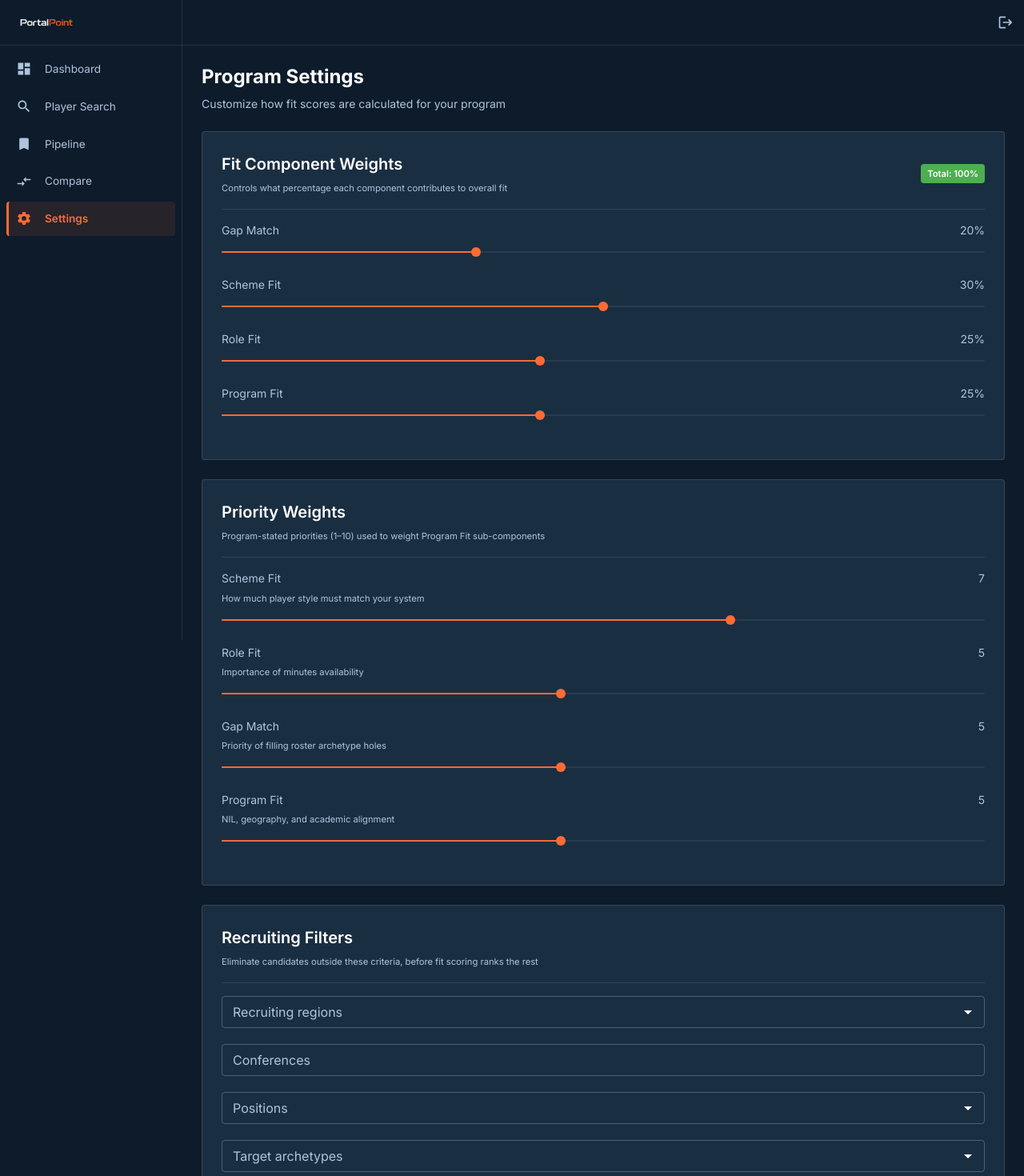
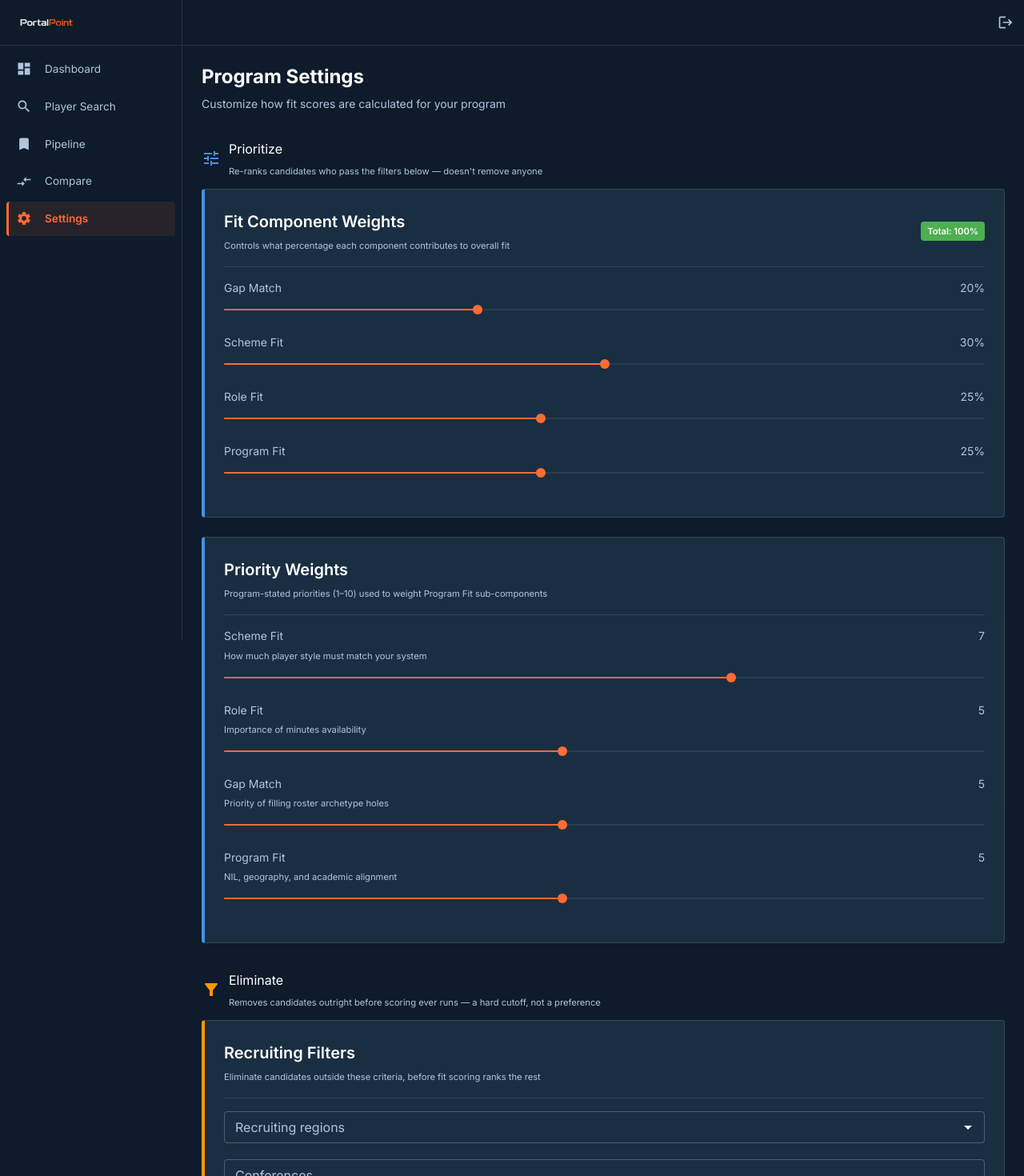
Before and after one commit to shanthg01/MIDS210-Capstone, a React (Vite) app in the folder frontend/: page /settings in a window 1280 px wide. Shown: the top 1470 px of the page at 80% size. Built offline with nearby package versions, Linux system fonts and the light colour scheme; no server answers; sample sign-in values are in the browser's storage.

Commit message:
add different fromt end configs

```diff
--- a/frontend/src/pages/SettingsPage.tsx
+++ b/frontend/src/pages/SettingsPage.tsx
@@ -1,4 +1,5 @@
 import { useEffect, useState } from 'react';
+import type { ReactNode } from 'react';
 import {
   Box,
   Typography,
@@ -14,6 +15,8 @@ import {
   TextField,
   Stack,
 } from '@mui/material';
+import TuneIcon from '@mui/icons-material/Tune';
+import FilterAltIcon from '@mui/icons-material/FilterAlt';
 import { useQuery, useQueryClient } from '@tanstack/react-query';
 import { getPreferences, updatePreferences } from '../api/users';
 import { useAuth } from '../context/AuthContext';
@@ -120,6 +123,37 @@ function SliderRow({
         onChange={(_, v) => onChange(v as number)}
         sx={{ py: 0.5 }}
       />
+    </Box>
+  );
+}
+
+// ── Mechanism group header ──────────────────────────────────────────────────────
+// Two different mechanisms live on this page: weights re-rank survivors, filters
+// eliminate candidates outright before scoring ever runs. Visually separating
+// them (icon + color accent) so that distinction isn't just implied by reading.
+
+function MechanismHeader({
+  icon,
+  title,
+  description,
+  color,
+}: {
+  icon: ReactNode;
+  title: string;
+  description: string;
+  color: string;
+}) {
+  return (
+    <Box sx={{ display: 'flex', alignItems: 'center', gap: 1.25, mb: 1.5, mt: 4 }}>
+      <Box sx={{ color, display: 'flex', alignItems: 'center' }}>{icon}</Box>
+      <Box>
+        <Typography variant="subtitle1" fontWeight={700} lineHeight={1.2}>
+          {title}
+        </Typography>
+        <Typography variant="caption" color="text.secondary">
+          {description}
+        </Typography>
+      </Box>
     </Box>
   );
 }
@@ -233,8 +267,15 @@ export default function SettingsPage() {
         Customize how fit scores are calculated for your program
       </Typography>
 
+      <MechanismHeader
+        icon={<TuneIcon />}
+        title="Prioritize"
+        description="Re-ranks candidates who pass the filters below — doesn't remove anyone"
+        color="info.main"
+      />
+
       {/* Fit component weights */}
-      <Paper variant="outlined" sx={{ p: 3, mb: 3 }}>
+      <Paper variant="outlined" sx={{ p: 3, mb: 3, borderLeft: '4px solid', borderLeftColor: 'info.main' }}>
         <Box sx={{ display: 'flex', justifyContent: 'space-between', alignItems: 'center', mb: 2 }}>
           <Box>
             <Typography variant="h6" fontWeight={700}>
@@ -274,7 +315,7 @@ export default function SettingsPage() {
       </Paper>
 
       {/* Priority/importance weights */}
-      <Paper variant="outlined" sx={{ p: 3, mb: 3 }}>
+      <Paper variant="outlined" sx={{ p: 3, mb: 3, borderLeft: '4px solid', borderLeftColor: 'info.main' }}>
         <Box sx={{ mb: 2 }}>
           <Typography variant="h6" fontWeight={700}>
             Priority Weights
@@ -300,8 +341,15 @@ export default function SettingsPage() {
         ))}
       </Paper>
 
+      <MechanismHeader
+        icon={<FilterAltIcon />}
+        title="Eliminate"
+        description="Removes candidates outright before scoring ever runs — a hard cutoff, not a preference"
+        color="warning.main"
+      />
+
       {/* Recruiting filters */}
-      <Paper variant="outlined" sx={{ p: 3, mb: 3 }}>
+      <Paper variant="outlined" sx={{ p: 3, mb: 3, borderLeft: '4px solid', borderLeftColor: 'warning.main' }}>
         <Box sx={{ mb: 2 }}>
           <Typography variant="h6" fontWeight={700}>
             Recruiting Filters
```
